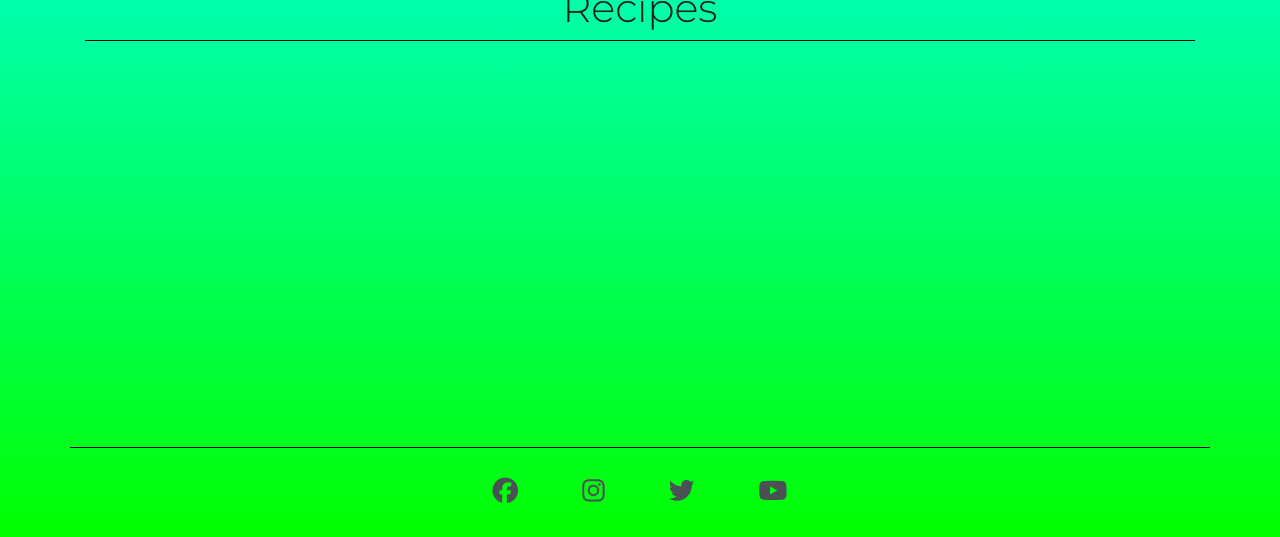
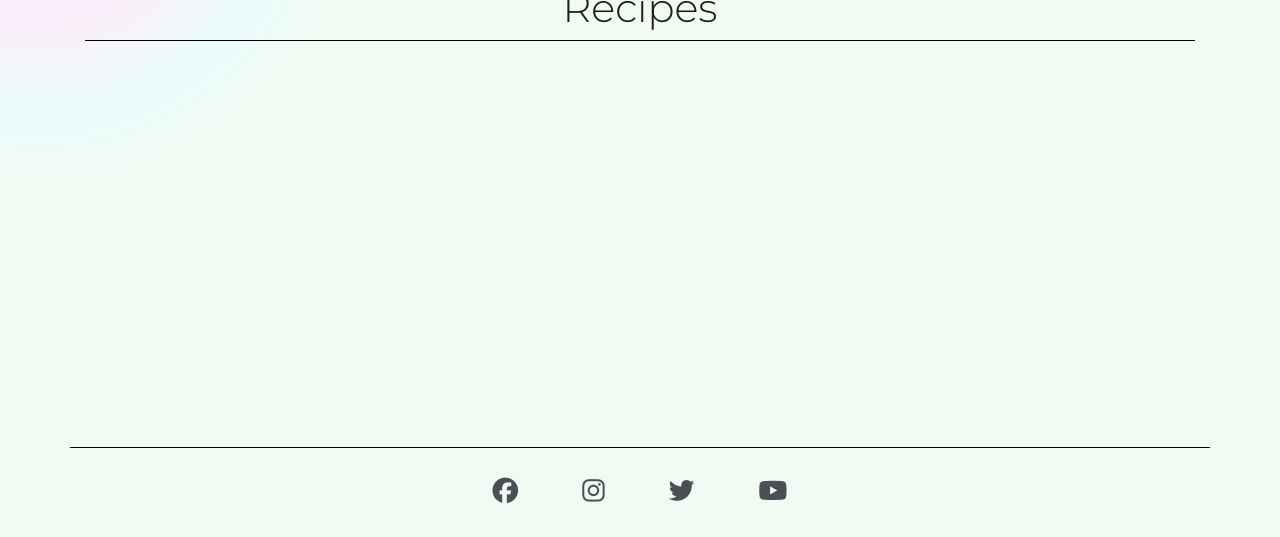
Before and after one commit to mehatabpathan/vegan_delights, a Django app: page /browserecipes/ in a window 1280 px wide. Shown: the part 263-800 px from the top of the page. Run offline with Django 4.2, Linux system fonts and the light colour scheme; data that the repository does not hold is empty; some libraries are stand-ins or nearby versions.

```diff
--- a/static/css/style.css
+++ b/static/css/style.css
@@ -6,8 +6,12 @@
 body {
     font-family: 'Montserrat', sans-serif;
     font-weight: 300;
-    background-color: #fff;
-    background: linear-gradient(to top, lime, cyan);
+    /* background-color: #fff; */
+    /* background: linear-gradient(to top, rgb(75, 187, 75), rgb(54, 188, 188)); */
+    /* background-color: #dbf26e; */
+    /* background-image: linear-gradient(319deg, #dbf26e 0%, #61fa74 37%, #1cfdd6 100%); */
+    background: radial-gradient(328px at 2.9% 15%, rgb(191, 224, 251) 0%, rgb(232, 233, 251) 25.8%, rgb(252, 239, 250) 50.8%, rgb(234, 251, 251) 77.6%, rgb(240, 251, 244) 100.7%);
+
 }
 
 /* body {
```
Also changed, not shown: README.md.
